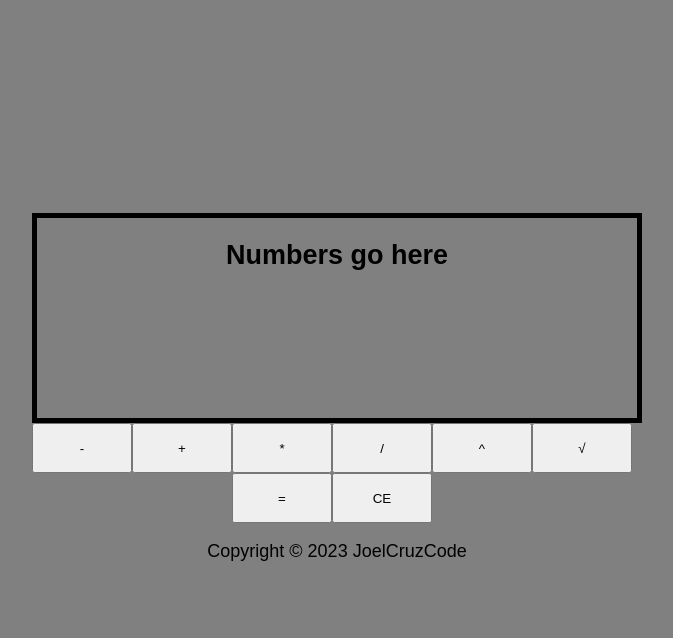
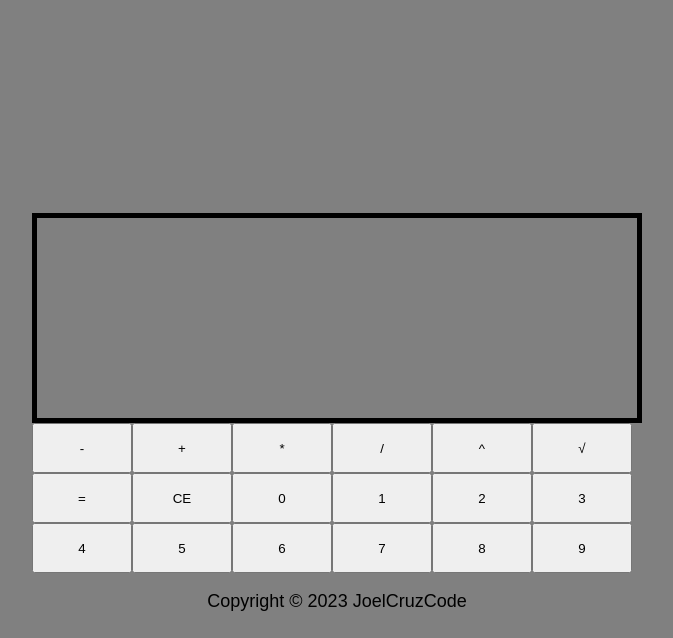
Before and after one commit to JoelCruzCode/Project-Calculator, a plain HTML site: page index.html in a window 1280 px wide. Shown: the part 245-883 px from the top of the page, without its empty margins (303-976 px from the left). Before the commit the page ends 833 px from the top, so only its background shows below. Drawn offline with Linux system fonts and the light colour scheme.

Commit message:
create event listener to display content

```diff
--- a/index.html
+++ b/index.html
@@ -12,8 +12,8 @@
     <div class="header"><h1>Calculator</h1></div>
 
     <div class="main">
-      <div class="display">
-        <h2 class="display-content">Numbers go here</h2>
+      <div class="display-container">
+        <h2 class="display"></h2>
       </div>
       <div class="calculator">
         <button class="subtract">-</button>
@@ -24,6 +24,16 @@
         <button class="square-root">√</button>
         <button class="equal">=</button>
         <button class="clear">CE</button>
+        <button class="number">0</button>
+        <button class="number">1</button>
+        <button class="number">2</button>
+        <button class="number">3</button>
+        <button class="number">4</button>
+        <button class="number">5</button>
+        <button class="number">6</button>
+        <button class="number">7</button>
+        <button class="number">8</button>
+        <button class="number">9</button>
       </div>
     </div>
     <div class="footer">
--- a/styles.css
+++ b/styles.css
@@ -23,7 +23,7 @@ button {
   flex-direction: column;
 }
 
-.display {
+.display-container {
   display: flex;
   width: 600px;
   height: 200px;
```
